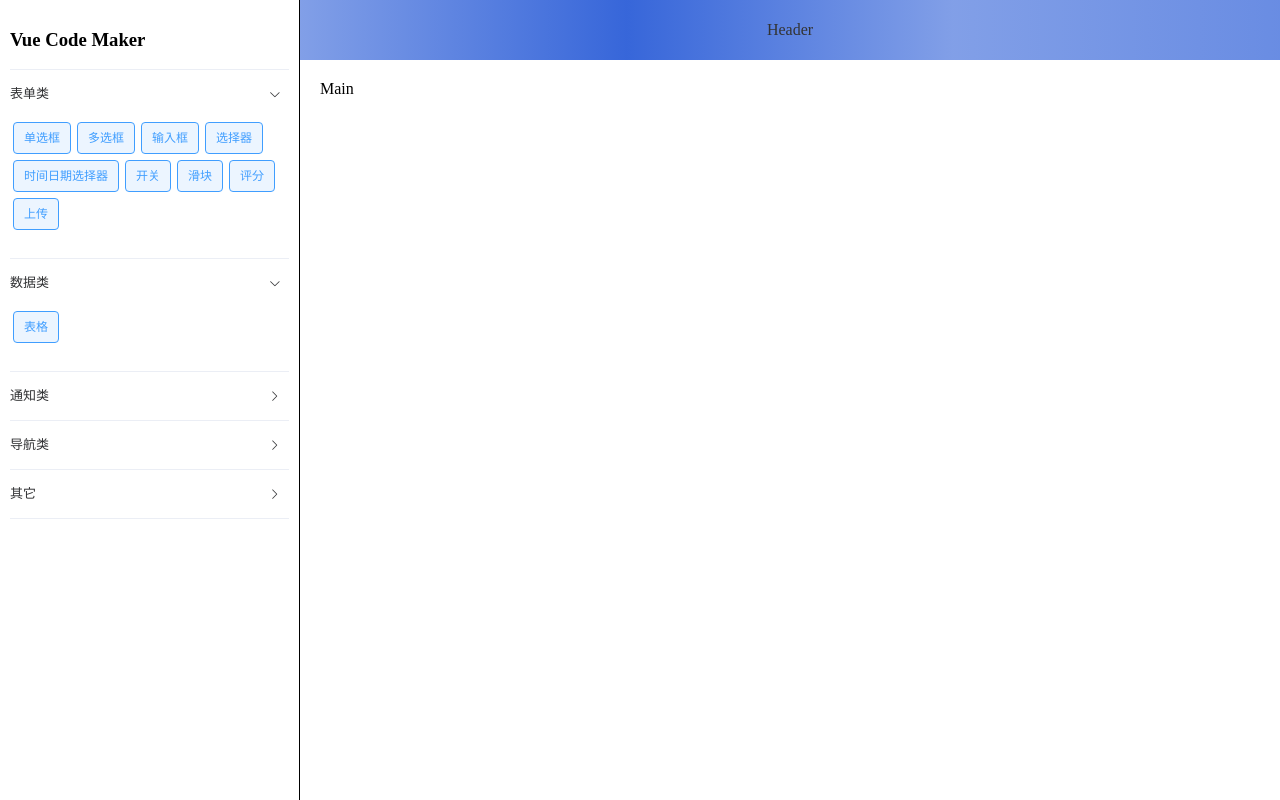
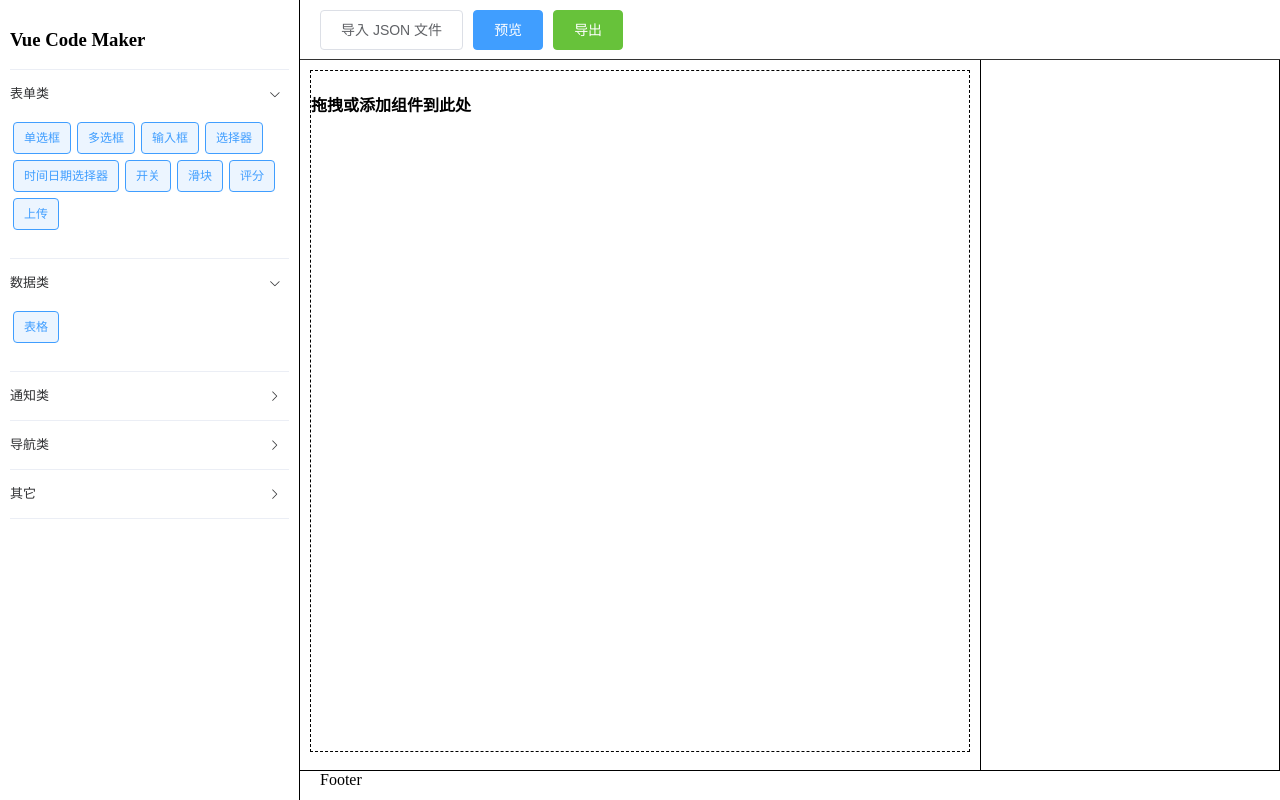
Before and after one commit to taosin/Ker, a Vue app in the folder h5/: page /#/dashboard in a window 1280 px wide. Built offline with nearby package versions, Linux system fonts and the light colour scheme.

Commit message:
add layout-components

```diff
--- /dev/null
+++ b/h5/src/components/dashboard/header.vue
@@ -0,0 +1,17 @@
+<template>
+  <div class="header">
+      <el-button type="default">导入 JSON 文件</el-button>
+      <el-button type="primary">预览</el-button>
+      <el-button type="success">导出</el-button>
+  </div>
+</template>
+
+<script>
+export default {
+
+}
+</script>
+
+<style>
+
+</style>
--- /dev/null
+++ b/h5/src/components/dashboard/workmeta.vue
@@ -0,0 +1,26 @@
+<template>
+  <div class="workmeta">
+      <div class="main">
+          <h1>拖拽或添加组件到此处</h1>
+      </div>
+  </div>
+</template>
+
+<script>
+export default {
+
+}
+</script>
+
+<style lang="less" scoped>
+    .workmeta{
+        height: 100%;
+        overflow-y: auto;
+        .main{
+            margin: 10px;
+            border: 1px dashed;
+            overflow: auto;
+            min-height: 85vh;
+        }
+    }
+</style>
--- a/h5/src/views/index.vue
+++ b/h5/src/views/index.vue
@@ -2,49 +2,77 @@
   <div class="index-view">
     <el-container>
       <el-aside width="300px">
-          <h1>Vue Code Maker</h1>
-          <sider></sider>
+        <h1>Vue Code Maker</h1>
+        <sider></sider>
       </el-aside>
       <el-container>
-        <el-header>Header</el-header>
-        <el-main>Main</el-main>
-        <!-- <el-footer>Footer</el-footer> -->
+        <el-header>
+          <top />
+        </el-header>
+        <el-main>
+          <el-container>
+            <div class="main-area">
+              <workMeta />
+            </div>
+            <el-aside class="aside-in-main"></el-aside>
+          </el-container>
+        </el-main>
+        <el-footer height="30px">Footer</el-footer>
       </el-container>
     </el-container>
   </div>
 </template>
 <script>
-import sider from '@/components/sider'
+import sider from "@/components/dashboard/sider";
+import top from "@/components/dashboard/header";
+import workMeta from "@/components/dashboard/workmeta";
 export default {
   data() {
     return {};
   },
-  components:{
-      sider
+  components: {
+    sider,
+    top,
+    workMeta
   }
 };
 </script>
 
 <style lang="less" scoped>
-.el-header,
-.el-footer {
-//   background: rgba(5, 64, 208, .8);
-    background: linear-gradient(to right,rgba(5, 64, 208, .5),rgba(5, 64, 208, .8),rgba(5, 64, 208, .5),rgba(5, 64, 208, .6));
+.el-header {
+  //   background: rgba(5, 64, 208, .8);
+  // background: linear-gradient(to right,rgba(5, 64, 208, .5),rgba(5, 64, 208, .8),rgba(5, 64, 208, .5),rgba(5, 64, 208, .6));
+  border-bottom: 1px solid;
   color: #333;
-  text-align: center;
   line-height: 60px;
 }
 .el-footer {
-    background: none;
+  border-top: 1px solid;
 }
 .el-container {
   height: 100%;
-  .el-aside{
-      border-right: 1px solid;
-      padding: 10px;
+  .el-aside {
+    border-right: 1px solid;
+    padding: 10px;
   }
-  .el-main{
-    //   border: 1px solid;
+  .el-main {
+    padding: 0px;
+    .aside-in-main {
+      border-left: 1px solid;
+      position: absolute;
+      right: 0;
+      top: 60px;
+      bottom: 30px;
+      width: 200px;
+    }
+  }
+  .main-area{
+    position: absolute;
+    left: 300px;
+    top: 60px;
+    right: 300px;
+    bottom: 30px;
+    overflow: hidden;
   }
 }
 </style>
```
Also changed, not shown: h5/src/components/dashboard/sider.vue (renamed from h5/src/components/sider.vue).
